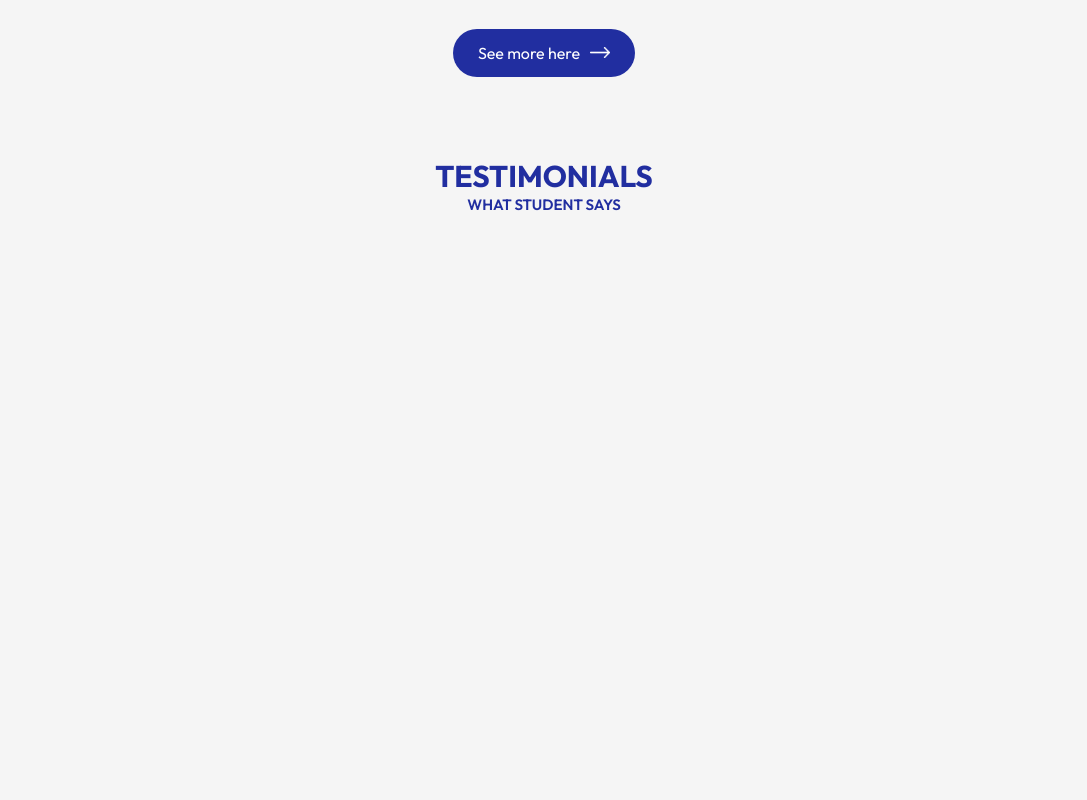
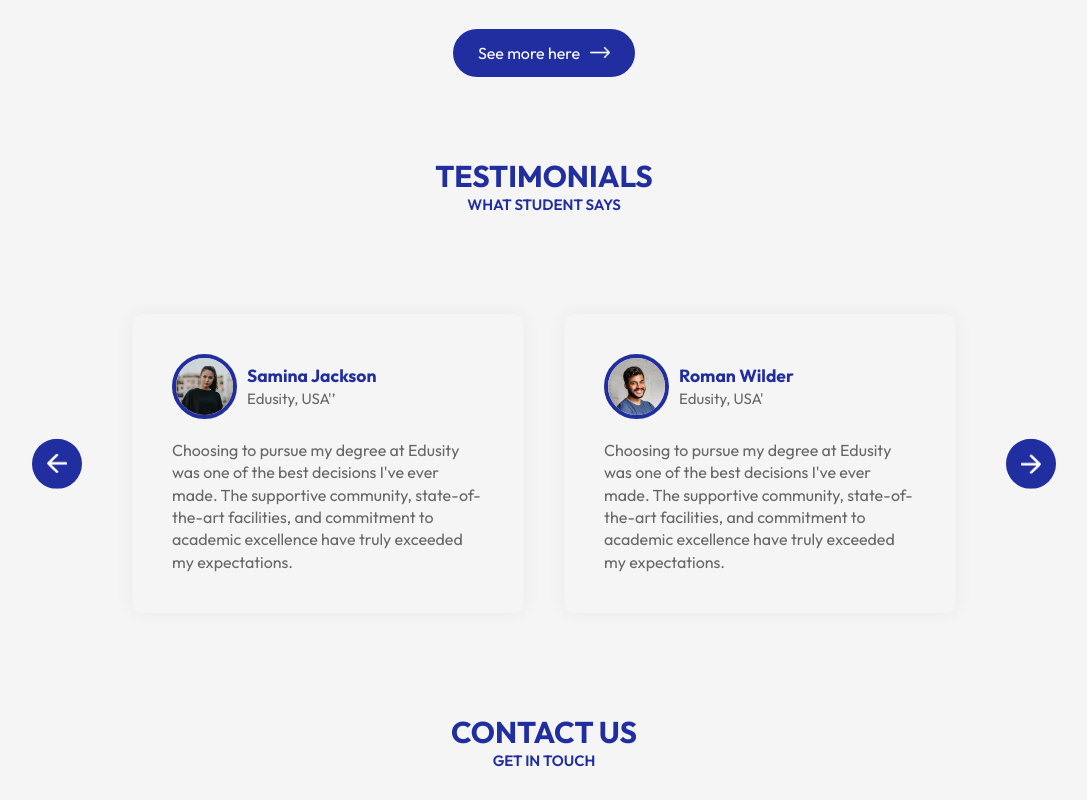
Before and after one commit to Harsh-d-lab/Edusity, a React (Vite) app: page / in a window 1280 px wide. Shown: the part 2346-3146 px from the top of the page, without its empty margins (96-1183 px from the left). Before the commit the page ends 2590 px from the top, so only its background shows below. Built offline with nearby package versions, Linux system fonts and the light colour scheme.

Commit message:
Testimonial Comp. Done

```diff
--- a/src/App.jsx
+++ b/src/App.jsx
@@ -5,6 +5,7 @@
 import Title from './Components/Title/Title'
 import About from './Components/About/About'
 import Campus from './Components/Campus/Campus'
+import Testimonials from './Components/Testimonials/Testimonials'
 
 const App = () => {
   return (
@@ -18,6 +19,8 @@
       <Title subTitle='Gallery' title='Campus Photos'/>
       <Campus/>
       <Title subTitle='Testimonials' title='What Student Says'/>
+      <Testimonials/>
+      <Title subTitle='Contact Us' title='Get in Touch'/>
     </div>
     </div>
   )
--- /dev/null
+++ b/src/components/Testimonials/Testimonials.css
@@ -0,0 +1,56 @@
+.testimonials{
+    margin: 80px auto;
+    padding: 0 80px;
+    position: relative;
+}
+.next-btn, .back-btn{
+    position: absolute;
+    top: 50%;
+    right: 0;
+    transform: translateY(-50%);
+    padding: 15px;
+    width: 50px;
+    border-radius: 50%;
+    cursor: pointer;
+    background: #212EA0;
+}
+.back-btn{
+    right: auto;
+    left: 0;
+}
+.slider{
+    overflow: hidden;
+}
+.slider ul{
+    display: flex;
+    width: 200%;
+    overflow-x: hidden;
+    transition: 0.5s;
+}
+.slider ul li{
+    list-style: none;
+    width: 50%;
+    padding: 20px;
+}
+.slide{
+    box-shadow: 0 0 20px rgba(0,0,0,0.05);
+    padding: 40px;
+    border-radius: 10px;
+    color: #676767;
+    line-height: 1.4;
+}
+.slide img{
+    width: 65px;
+    border-radius: 50%;
+    margin-right: 10px;
+    border: 4px solid #212EA0;
+}
+.user-info{
+    display: flex;
+    align-items: center;
+    margin-bottom: 20px;
+    font-size: 15px;
+}
+.user-info h3{
+    color: #212EA0;
+}
--- /dev/null
+++ b/src/components/Testimonials/Testimonials.jsx
@@ -0,0 +1,110 @@
+import React, { useRef } from 'react'
+import './Testimonials.css'
+import next_icon from '../../assets/next-icon.png'
+import back_icon from '../../assets/back-icon.png'
+import user_1 from '../../assets/user-1.png'
+import user_2 from '../../assets/user-2.png'
+import user_3 from '../../assets/user-3.png'
+import user_4 from '../../assets/user-4.png'
+
+const Testimonials = () => {
+
+  const slider = useRef();
+  let tx = 0;
+
+  const slideForward = () => {
+    if(tx > -50){
+      tx -= 25;
+    }
+    slider.current.style.transform = `translateX(${tx}%)`;
+  }
+  //   const slider = document.querySelector('.slider ul')
+  //   const slides = document.querySelectorAll('.slider ul li')
+  //   const slideWidth = slides[0].clientWidth
+  //   const currentSlide = slider.scrollLeft / slideWidth
+  //   if (currentSlide < slides.length - 1) {
+  //     slider.scrollTo({
+  //       left: slider.scrollLeft + slideWidth,
+  //       behavior: 'smooth'
+  //     })
+  //   }
+  // }
+  const slideBackward = () => {
+    if(tx < 0){
+      tx += 25;
+      }
+    slider.current.style.transform = `translateX(${tx}%)`;
+    }
+  //   const slider = document.querySelector('.slider ul')
+  //   const slides = document.querySelectorAll('.slider ul li')
+  //   const slideWidth = slides[0].clientWidth
+  //   const currentSlide = slider.scrollLeft / slideWidth
+  //   if (currentSlide > 0) {
+  //     slider.scrollTo({
+  //       left: slider.scrollLeft - slideWidth,
+  //       behavior: 'smooth'
+  //     })
+  //   }
+  // }
+
+  return (
+    <div className='testimonials'>
+      <img src={next_icon} alt='' className='next-btn' onClick={slideForward} />
+      <img src={back_icon} alt='' className='back-btn' onClick={slideBackward}/>
+      <div className='slider'>
+        <ul ref={slider}>
+          <li>
+            <div className='slide'>
+              <div className='user-info'>
+                <img src={user_1} alt='' />
+                <div>
+                  <h3>Samina Jackson</h3>
+                  <span>Edusity, USA&apos;&rsquo;</span>
+                </div>
+              </div>
+              <p>Choosing to pursue my degree at Edusity was one of the best decisions I've ever made. The supportive community, state-of-the-art facilities, and commitment to academic excellence have truly exceeded my expectations.</p>
+            </div>
+          </li>
+          <li>
+            <div className='slide'>
+              <div className='user-info'>
+                <img src={user_2} alt='' />
+                <div>
+                  <h3>Roman Wilder</h3>
+                  <span>Edusity, USA&apos;</span>
+                </div>
+              </div>
+              <p>Choosing to pursue my degree at Edusity was one of the best decisions I've ever made. The supportive community, state-of-the-art facilities, and commitment to academic excellence have truly exceeded my expectations.</p>
+            </div>
+          </li>
+          <li>
+            <div className='slide'>
+              <div className='user-info'>
+                <img src={user_3} alt='' />
+                <div>
+                  <h3>Christine Ray</h3>
+                  <span>Edusity, USA&apos;</span>
+                </div>
+              </div>
+              <p>Choosing to pursue my degree at Edusity was one of the best decisions I've ever made. The supportive community, state-of-the-art facilities, and commitment to academic excellence have truly exceeded my expectations.</p>
+            </div>
+          </li>
+          <li>
+            <div className='slide'>
+              <div className='user-info'>
+                <img src={user_4} alt='' />
+                <div>
+                  <h3>Harry Carter</h3>
+                  <span>Edusity, USA&apos;</span>
+                </div>
+              </div>
+              <p>Choosing to pursue my degree at Edusity was one of the best decisions I've ever made. The supportive community, state-of-the-art facilities, and commitment to academic excellence have truly exceeded my expectations.</p>
+            </div>
+          </li>
+        </ul>
+      </div>
+    </div>
+  )
+}
+
+export default Testimonials
```
